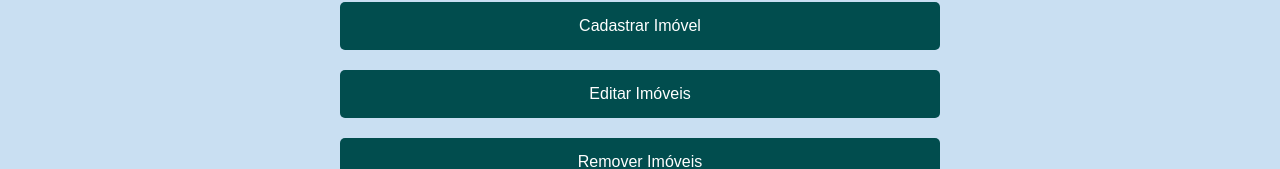
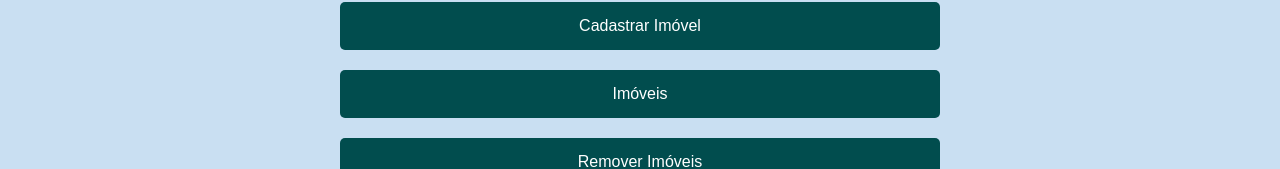
Before and after one commit to paulinaJulia/quartzo, a React (Create React App) app in the folder Front/quartzo/: page /main in a window 1280 px wide. Shown: the part 290-459 px from the top of the page. Built offline with nearby package versions, Linux system fonts and the light colour scheme.

Commit message:
<feat>: ajustando rota, de imoveis no menu principal

```diff
--- a/Front/quartzo/src/components/MenuPage/index.tsx
+++ b/Front/quartzo/src/components/MenuPage/index.tsx
@@ -15,7 +15,7 @@ export const MenuPage: React.FC = () => {
             <Section>
                 <h2>Gestão de Imóveis</h2>
                 <Button onClick={() => navigate("/cadastrar-imovel")}>Cadastrar Imóvel</Button>
-                <Button onClick={() => navigate("/editar-imoveis")}>Editar Imóveis</Button>
+                <Button onClick={() => navigate("/imoveis")}>Imóveis</Button>
                 <Button onClick={() => navigate("/remover-imoveis")}>Remover Imóveis</Button>
             </Section>
 
```
